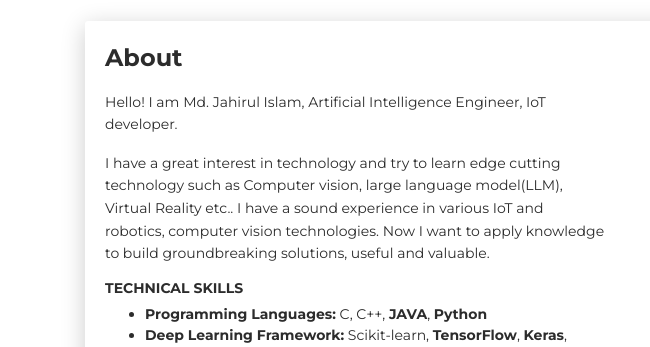
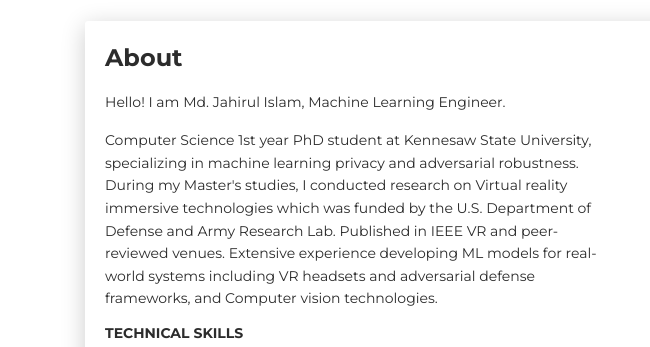
Before and after one commit to Jahirul1404092/Jahirul1404092.github.io, a plain HTML site: page index.html in a window 1280 px wide. Shown: the part 599-946 px from the top of the page, 0-650 px from the left. Drawn offline with Linux system fonts and the light colour scheme; grey boxes are pictures that could not be loaded.

Commit message:
Update index.html

```diff
--- a/index.html
+++ b/index.html
@@ -75,11 +75,8 @@
         <div class="col-lg-6 col-md-12">
           <div class="card-body">
             <div class="h4 mt-0 title">About</div>
-            <p>Hello! I am Md. Jahirul Islam, Artificial Intelligence Engineer, IoT developer.</p>
-            <p> I have a great interest in technology and
-              try to learn edge cutting technology such as Computer vision, large language model(LLM), Virtual Reality etc.. I have a sound experience in various IoT
-              and robotics, computer vision technologies. Now I want to apply knowledge to build groundbreaking solutions, useful
-              and valuable.</p>
+            <p> Hello! I am Md. Jahirul Islam, Machine Learning Engineer.</p>
+            <p> Computer Science 1st year PhD student at Kennesaw State University, specializing in machine learning privacy and adversarial robustness. During my Master's studies, I conducted research on Virtual reality immersive technologies which was funded by the U.S. Department of Defense and Army Research Lab. Published in IEEE VR and peer-reviewed venues. Extensive experience developing ML models for real-world systems including VR headsets and adversarial defense frameworks, and Computer vision technologies.</p>
           <!-- </div>
           <div class="h4 mt-0 title"> -->
 
@@ -202,6 +199,10 @@
         <div class="ml-auto mr-auto">
           <div class="row">
             <div class="col-md-6">
+              <div class="cc-porfolio-image img-raised" data-aos="fade-up" data-aos-anchor-placement="top-bottom"><a href="#projects">
+                <div class="h4"><a href="https://github.com/Jahirul1404092/USA_universities_requirements_finder">USA Universities Requirements Finder</a></div>
+                 </a></div>
+
               <div class="cc-porfolio-image img-raised" data-aos="fade-up" data-aos-anchor-placement="top-bottom"><a href="#projects">
                 <div class="h4"><a href="https://github.com/Jahirul1404092/USA_universities_requirements_finder">USA Universities Requirements Finder</a></div>
                  </a></div>
```
